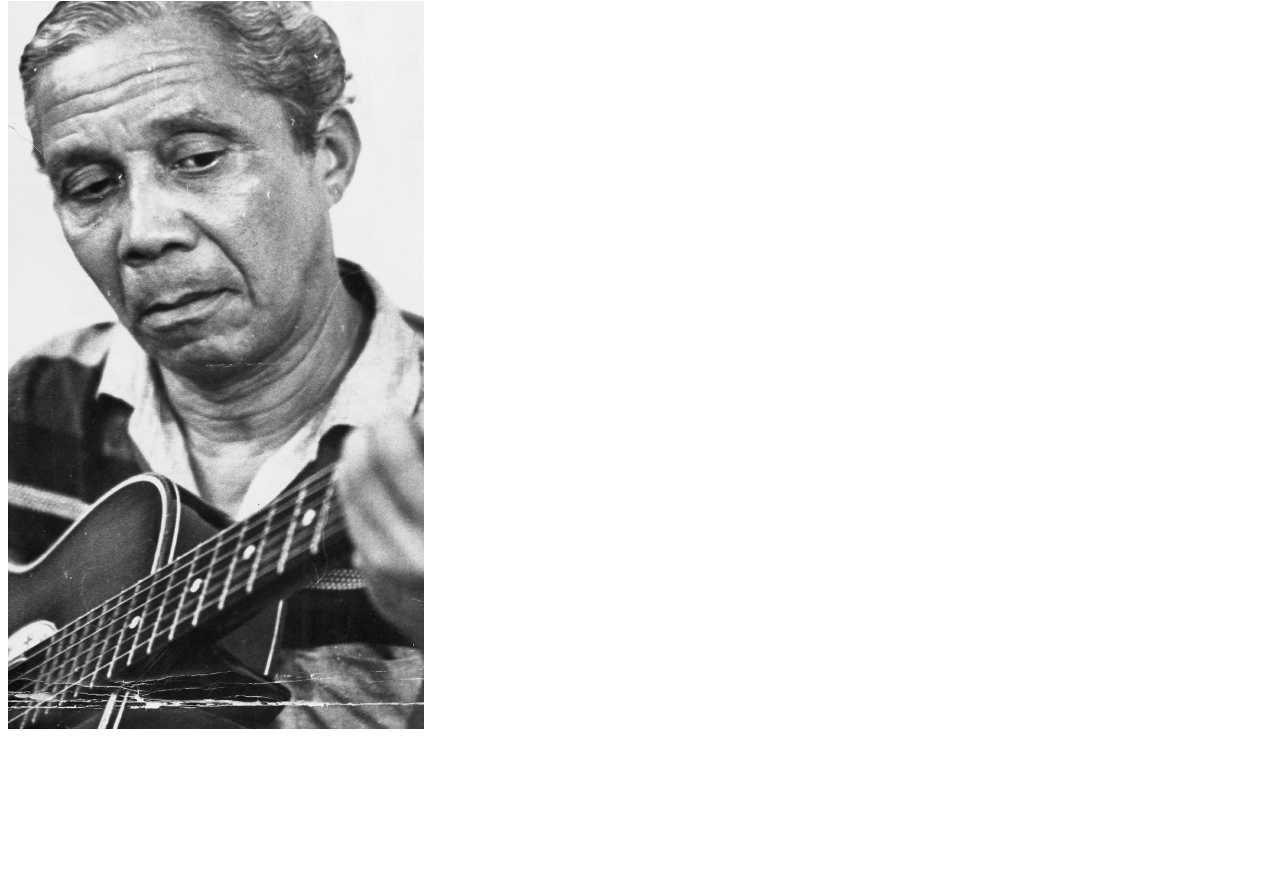
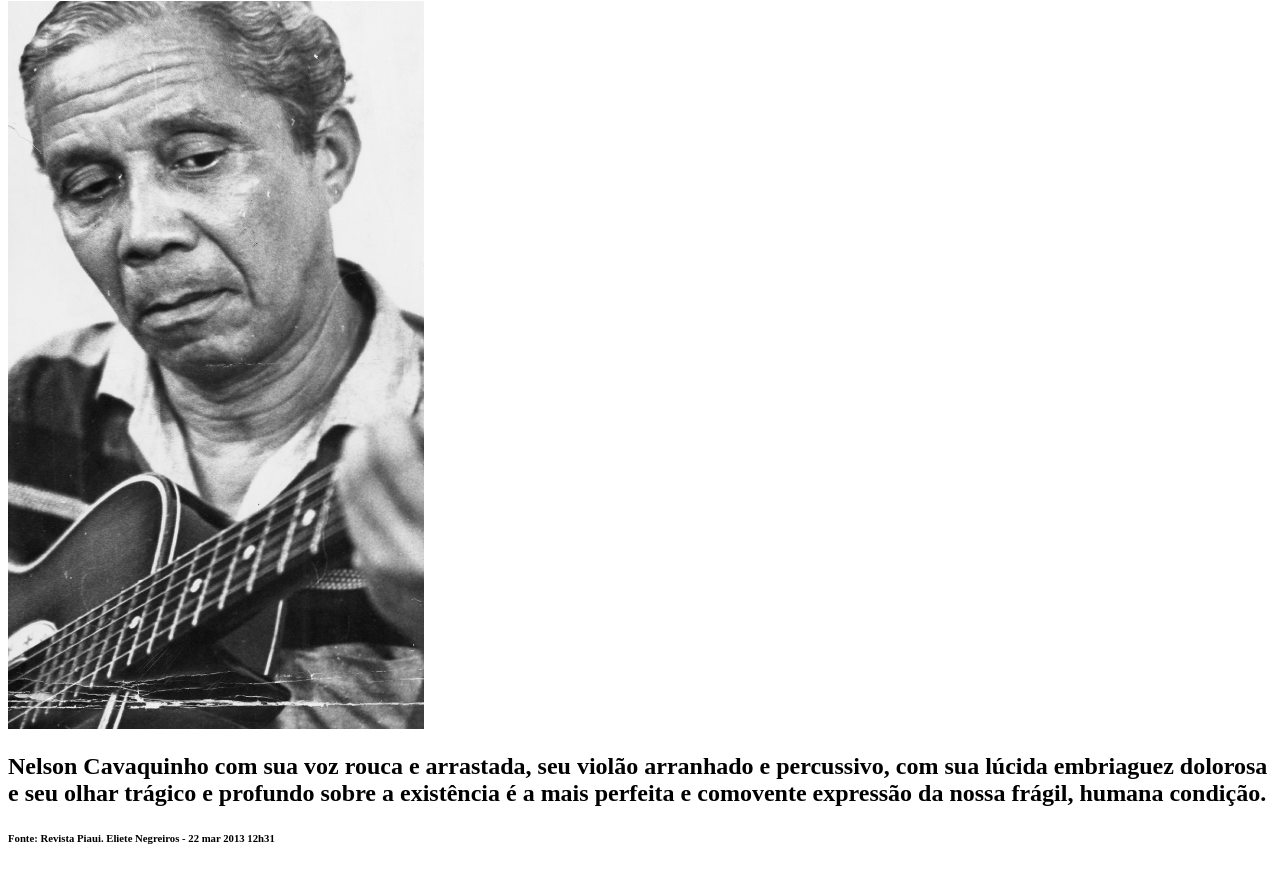
Before and after one commit to fabianoxsantos/nelson-page, a plain HTML site: page index.html in a window 1280 px wide. Shown: the part 2477-3346 px from the top of the page. Before the commit the page ends 3218 px from the top, so only its background shows below. Drawn offline with Linux system fonts and the light colour scheme.

Commit message:
Create section voz

```diff
--- a/index.html
+++ b/index.html
@@ -74,12 +74,16 @@
                <h6>Fonte: Wikipedia</h6>
            </article>
            <img src="imgs/nelson-full-01.png" alt="Imagem Nelson Fumando">
-           <div class="wapper">
+           <div class="voz">
                <h3>Suas letras são sombrias, sua voz é rasgada, esculpida pelo excesso de álcool e tabaco barato. </h3>
                <h4>O modo como toca violão, usando apenas o polegar e o dedo mínimo, é dissonante, forte. Em um de seus sambas mais famosos, Nelson ordena: Tire o seu sorriso do caminho/ Que eu quero passar com a minha dor. Em outro, anuncia: É o Juízo Final, a história do bem e do mal/ Quero ter olhos pra ver, a maldade desaparecer. E, num terceiro, pede: Me dê as flores em vida/ O carinho, a mão amiga/ Para aliviar meus ais/ Depois que eu me chamar saudade/ Não preciso de vaidade/ Quero preces e nada mais.</h4>
                <h6>Fonte: ElPais ANDRÉ DE OLIVEIRA- São Paulo - 18 FEB 2016 - 22:13 BRST</h6>
                <img src="imgs/nelson-banner.png" alt="Imagem Nelson Tocando Violao">
            </div>
+           <article class="piaui">
+               <h2>Nelson Cavaquinho com sua voz rouca e arrastada, seu  violão arranhado e percussivo, com sua lúcida embriaguez  dolorosa  e seu olhar trágico e profundo  sobre a existência é a mais perfeita e comovente expressão da nossa frágil, humana condição.</h2>
+               <h6>Fonte: Revista Piaui. Eliete Negreiros - 22 mar 2013 12h31</h6>
+           </article>
         </section>
 
 
```
